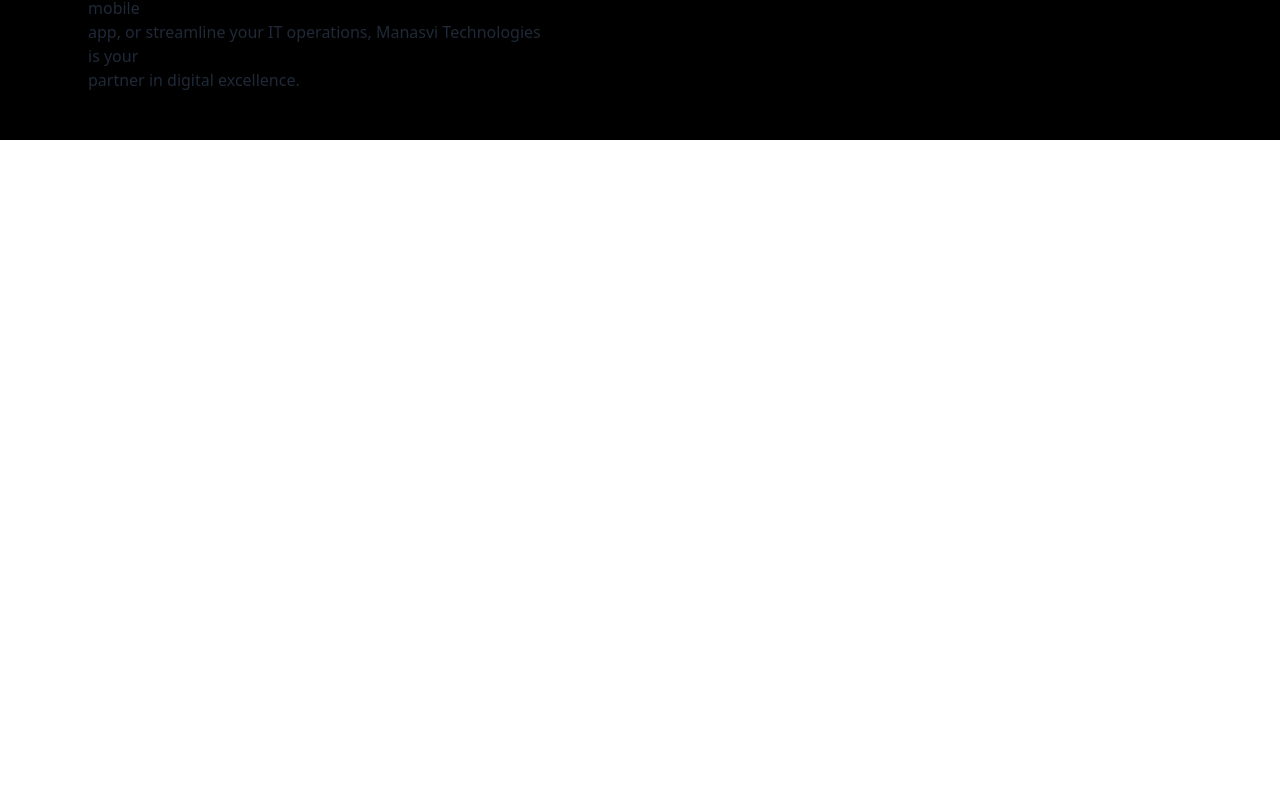
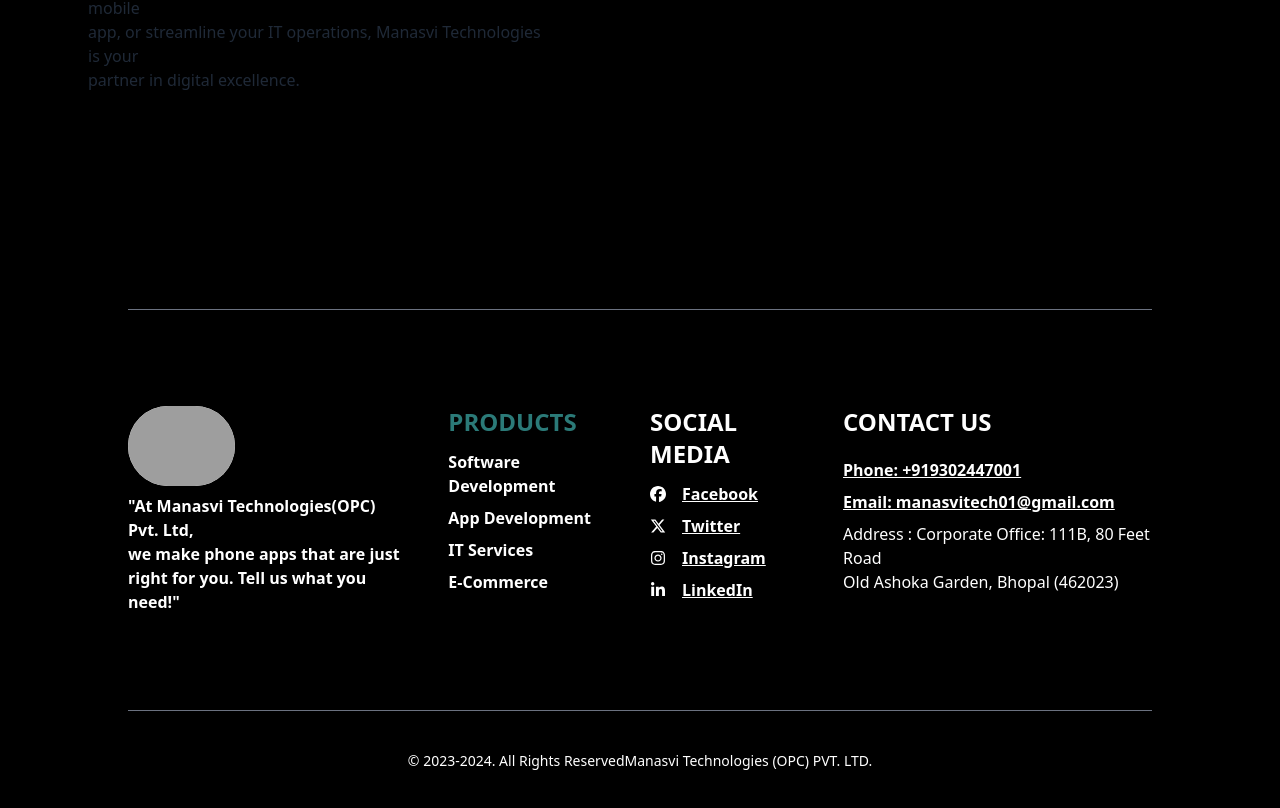
Before and after one commit to shrivasprashant/manasvi-portfolio, a React (Vite) app: page / in a window 1280 px wide. Shown: the part 1976-2784 px from the top of the page. Before the commit the page ends 2116 px from the top, so only its background shows below. Built offline with nearby package versions, Linux system fonts and the light colour scheme; grey boxes are pictures that could not be loaded.

Commit message:
footer
footer

```diff
--- a/package.json
+++ b/package.json
@@ -12,6 +12,7 @@
   "dependencies": {
     "react": "^18.3.1",
     "react-dom": "^18.3.1",
+    "react-icons": "^5.2.1",
     "react-router-dom": "^6.23.1"
   },
   "devDependencies": {
--- a/src/App.jsx
+++ b/src/App.jsx
@@ -3,6 +3,7 @@
 import First from './components/First'
 import Services from './components/Services'
 import Products from './components/Products'
+import Footer from './components/Footer'
 
 const App = () => {
   return (
@@ -11,6 +12,7 @@
       <First />
       <Products />
       <Services />
+      <Footer />
     </div>
   )
 }
--- /dev/null
+++ b/src/components/Footer.jsx
@@ -0,0 +1,67 @@
+import React from 'react';
+import { FaFacebook, FaXTwitter, FaInstagram, FaLinkedinIn } from "react-icons/fa6";
+
+function Footer() {
+    return (
+        <div className="h-screen w-full bg-black text-white flex flex-col items-center justify-center px-4 md:px-5 py-10">
+            <div className="w-full max-w-screen-lg border-t border-b border-gray-500 py-20">
+                <div className="flex flex-col md:flex-row justify-between gap-10">
+                    <div className="flex flex-col items-center md:items-start my-4">
+                        <a href="https://manasvitech.in/" target="_blank" rel="noreferrer">
+                            <img src="https://manasviportfolio.online/static/media/manasvi_logo.b48774965ddf1f4d9635.png" alt="logo" className="h-20 rounded-full mb-2 bg-white" />
+                        </a>
+                        <span className="font-semibold text-md text-center md:text-start">
+                            "At Manasvi Technologies(OPC) Pvt. Ltd, <br /> we make phone apps that are just <br /> right for you. Tell us what you need!"
+                        </span>
+                    </div>
+                    <div className="flex flex-col my-4 items-center md:items-start">
+                        <span className="font-extrabold text-2xl text-[#2b7a78] mb-3">PRODUCTS</span>
+                        <ul className='text-md font-bold'>
+                            <li className='mb-2'>Software Development</li>
+                            <li className='mb-2'>App Development</li>
+                            <li className='mb-2'>IT Services</li>
+                            <li className='mb-2'>E-Commerce</li>
+                        </ul>
+                    </div>
+                    <div className="flex flex-col my-4 items-center md:items-start">
+                        <span className="font-extrabold text-2xl mb-3">SOCIAL MEDIA</span>
+                        <ul className="list-none">
+                            <li className="flex items-center gap-4 text-md font-bold mb-2">
+                                <FaFacebook />
+                                <a href="https://www.facebook.com/people/Manasvi-Technologies-OPC-Pvt-Ltd/61555158365754/" target="_blank" rel="noreferrer" className="underline">Facebook</a>
+                            </li>
+                            <li className="flex items-center gap-4 text-md font-bold mb-2">
+                                <FaXTwitter />
+                                <a href="https://twitter.com/manasvitech01" target="_blank" rel="noreferrer" className="underline">Twitter</a>
+                            </li>
+                            <li className="flex items-center gap-4 text-md font-bold mb-2">
+                                <FaInstagram />
+                                <a href="https://www.instagram.com/manasvi.technologies?igshid=NTc4MTIwNjQ2YQ%3D%3D" target="_blank" rel="noreferrer" className="underline">Instagram</a>
+                            </li>
+                            <li className="flex items-center gap-4 text-md font-bold mb-2">
+                                <FaLinkedinIn />
+                                <a href="#" target="_blank" rel="noreferrer" className="underline">LinkedIn</a>
+                            </li>
+                        </ul>
+                    </div>
+                    <div className="flex flex-col my-4 items-center md:items-start text-md space-y-2">
+                        <span className="font-extrabold text-2xl mb-3">CONTACT US</span>
+                        <span>
+                            <a href="tel:+919302447001" className="underline font-bold">Phone: +919302447001</a>
+                        </span>
+                        <span>
+                            <a href="mailto:manasvitech01@gmail.com" className="underline font-bold">Email: manasvitech01@gmail.com</a>
+                        </span>
+                        <span className="text-center md:text-start">Address : Corporate Office: 111B, 80 Feet Road<br /> Old Ashoka Garden, Bhopal (462023)</span>
+                    </div>
+                </div>
+            </div>
+            <div className="flex flex-col md:flex-row justify-between items-center mt-10 text-center md:text-left">
+                <span className="text-sm">&copy; 2023-2024. All Rights Reserved</span>
+                <span className="text-sm">Manasvi Technologies (OPC) PVT. LTD.</span>
+            </div>
+        </div>
+    );
+}
+
+export default Footer;
```
Also changed, not shown: 1 other file (tests, documents, lock files or other folders).
